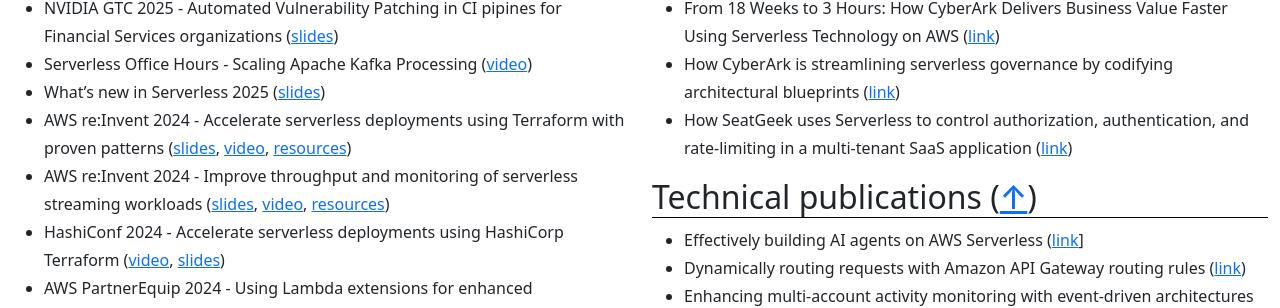
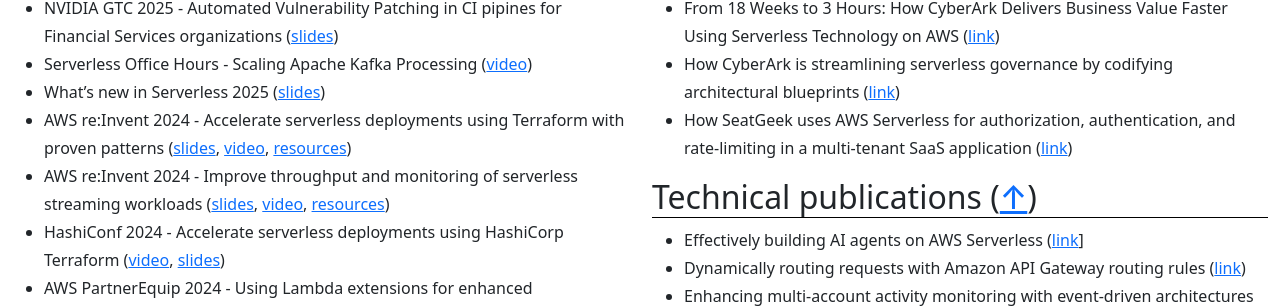
Before and after one commit to aal80/whoami, a Jekyll site: the page built from index.md, in a window 1280 px wide and 900 px high, scrolled down 592 px. Shown: the part 151-459 px from the top of the window. Built offline with Jekyll 4.4.1, drawn with Linux system fonts in a browser that asks for light colours.

Commit message:
Update publications.md

```diff
--- a/_includes/publications.md
+++ b/_includes/publications.md
@@ -6,7 +6,7 @@
 - How Smartsheet reduced latency and optimized costs in their serverless architecture ([link](https://aws.amazon.com/blogs/architecture/how-smartsheet-reduced-latency-and-optimized-costs-in-their-serverless-architecture/))
 - From 18 Weeks to 3 Hours: How CyberArk Delivers Business Value Faster Using Serverless Technology on AWS ([link](https://aws.amazon.com/solutions/case-studies/cyberark-serverless-case-study/))
 - How CyberArk is streamlining serverless governance by codifying architectural blueprints ([link](https://aws.amazon.com/blogs/architecture/how-cyberark-is-streamlining-serverless-governance-by-codifying-architectural-blueprints/))
-- How SeatGeek uses Serverless to control authorization, authentication, and rate-limiting in a multi-tenant SaaS application ([link](https://aws.amazon.com/blogs/architecture/how-seatgeek-uses-aws-to-control-authorization-authentication-and-rate-limiting-in-a-multi-tenant-saas-application/))
+- How SeatGeek uses AWS Serverless for authorization, authentication, and rate-limiting in a multi-tenant SaaS application ([link](https://aws.amazon.com/blogs/architecture/how-seatgeek-uses-aws-to-control-authorization-authentication-and-rate-limiting-in-a-multi-tenant-saas-application/))
 
 ## Technical publications ([↑](#top))
 
```
